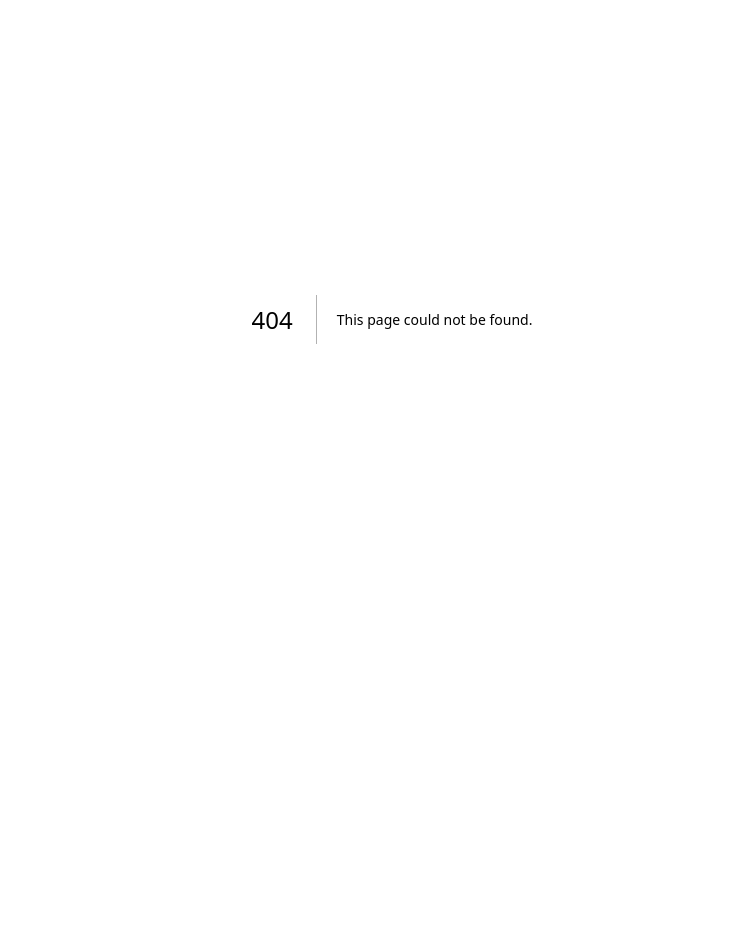
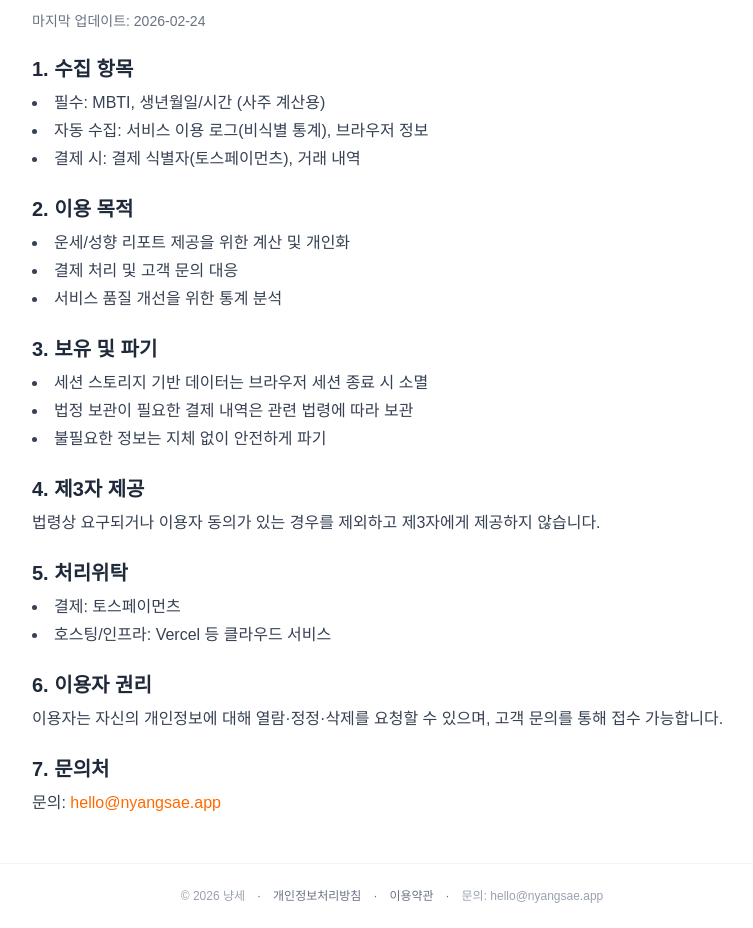
Before and after one commit to taehee-kimee/saju, a Next.js app: page /legal/privacy in a window 1280 px wide. Before the commit this address had no page. Shown: the part 81-1009 px from the top of the page, without its empty margins (248-1001 px from the left). Before the commit the page ends 800 px from the top, so only its background shows below. Built offline with nearby package versions, Linux system fonts and the light colour scheme.

Commit message:
chore: add legal pages and ads.txt placeholder for AdSense

```diff
--- a/app/layout.tsx
+++ b/app/layout.tsx
@@ -32,7 +32,18 @@ export default function RootLayout({
             crossOrigin="anonymous"
           />
         )}
-        {children}
+        <div className="min-h-screen flex flex-col">
+          <div className="flex-1">{children}</div>
+          <footer className="border-t border-gray-100 bg-white/80 backdrop-blur px-4 py-6 text-xs text-gray-500 flex flex-col sm:flex-row gap-3 sm:items-center sm:justify-center">
+            <span className="text-gray-400">© 2026 냥세</span>
+            <span className="hidden sm:inline">·</span>
+            <a href="/legal/privacy" className="hover:text-gray-700">개인정보처리방침</a>
+            <span className="hidden sm:inline">·</span>
+            <a href="/legal/terms" className="hover:text-gray-700">이용약관</a>
+            <span className="hidden sm:inline">·</span>
+            <span className="text-gray-400">문의: hello@nyangsae.app</span>
+          </footer>
+        </div>
       </body>
     </html>
   );
--- /dev/null
+++ b/app/legal/privacy/page.tsx
@@ -0,0 +1,69 @@
+export const metadata = {
+  title: '개인정보처리방침 | 냥세',
+  description: '냥세(猫世) 개인정보처리방침',
+};
+
+export default function PrivacyPage() {
+  return (
+    <main className="max-w-3xl mx-auto px-6 py-12 space-y-6 text-gray-800">
+      <h1 className="text-3xl font-bold mb-2">개인정보처리방침</h1>
+      <p className="text-sm text-gray-500">마지막 업데이트: 2026-02-24</p>
+
+      <section className="space-y-2">
+        <h2 className="text-xl font-semibold">1. 수집 항목</h2>
+        <ul className="list-disc list-inside space-y-1 text-gray-700">
+          <li>필수: MBTI, 생년월일/시간 (사주 계산용)</li>
+          <li>자동 수집: 서비스 이용 로그(비식별 통계), 브라우저 정보</li>
+          <li>결제 시: 결제 식별자(토스페이먼츠), 거래 내역</li>
+        </ul>
+      </section>
+
+      <section className="space-y-2">
+        <h2 className="text-xl font-semibold">2. 이용 목적</h2>
+        <ul className="list-disc list-inside space-y-1 text-gray-700">
+          <li>운세/성향 리포트 제공을 위한 계산 및 개인화</li>
+          <li>결제 처리 및 고객 문의 대응</li>
+          <li>서비스 품질 개선을 위한 통계 분석</li>
+        </ul>
+      </section>
+
+      <section className="space-y-2">
+        <h2 className="text-xl font-semibold">3. 보유 및 파기</h2>
+        <ul className="list-disc list-inside space-y-1 text-gray-700">
+          <li>세션 스토리지 기반 데이터는 브라우저 세션 종료 시 소멸</li>
+          <li>법정 보관이 필요한 결제 내역은 관련 법령에 따라 보관</li>
+          <li>불필요한 정보는 지체 없이 안전하게 파기</li>
+        </ul>
+      </section>
+
+      <section className="space-y-2">
+        <h2 className="text-xl font-semibold">4. 제3자 제공</h2>
+        <p className="text-gray-700">
+          법령상 요구되거나 이용자 동의가 있는 경우를 제외하고 제3자에게 제공하지 않습니다.
+        </p>
+      </section>
+
+      <section className="space-y-2">
+        <h2 className="text-xl font-semibold">5. 처리위탁</h2>
+        <ul className="list-disc list-inside space-y-1 text-gray-700">
+          <li>결제: 토스페이먼츠</li>
+          <li>호스팅/인프라: Vercel 등 클라우드 서비스</li>
+        </ul>
+      </section>
+
+      <section className="space-y-2">
+        <h2 className="text-xl font-semibold">6. 이용자 권리</h2>
+        <p className="text-gray-700">
+          이용자는 자신의 개인정보에 대해 열람·정정·삭제를 요청할 수 있으며, 고객 문의를 통해 접수 가능합니다.
+        </p>
+      </section>
+
+      <section className="space-y-2">
+        <h2 className="text-xl font-semibold">7. 문의처</h2>
+        <p className="text-gray-700">
+          문의: <a href="mailto:hello@nyangsae.app" className="text-orange-500">hello@nyangsae.app</a>
+        </p>
+      </section>
+    </main>
+  );
+}
--- /dev/null
+++ b/app/legal/terms/page.tsx
@@ -0,0 +1,66 @@
+export const metadata = {
+  title: '이용약관 | 냥세',
+  description: '냥세(猫世) 이용약관',
+};
+
+export default function TermsPage() {
+  return (
+    <main className="max-w-3xl mx-auto px-6 py-12 space-y-6 text-gray-800">
+      <h1 className="text-3xl font-bold mb-2">이용약관</h1>
+      <p className="text-sm text-gray-500">마지막 업데이트: 2026-02-24</p>
+
+      <section className="space-y-2">
+        <h2 className="text-xl font-semibold">1. 서비스</h2>
+        <p className="text-gray-700">
+          냥세는 MBTI와 사주 정보를 기반으로 한 고양이 캐릭터 운세/성향 리포트를 제공합니다. 제공되는 정보는 참고용이며 법적·의학적·재정적 자문이 아닙니다.
+        </p>
+      </section>
+
+      <section className="space-y-2">
+        <h2 className="text-xl font-semibold">2. 계정 및 이용</h2>
+        <ul className="list-disc list-inside space-y-1 text-gray-700">
+          <li>이용자는 정확한 정보를 입력해야 합니다.</li>
+          <li>서비스 내 결제 시, 결제 수단의 적법한 사용 권한이 있어야 합니다.</li>
+          <li>부정 사용, 서비스 방해 행위가 확인되면 이용이 제한될 수 있습니다.</li>
+        </ul>
+      </section>
+
+      <section className="space-y-2">
+        <h2 className="text-xl font-semibold">3. 결제 및 환불</h2>
+        <ul className="list-disc list-inside space-y-1 text-gray-700">
+          <li>유료 리포트는 결제 완료 후 즉시 제공됩니다.</li>
+          <li>디지털 콘텐츠 특성상 사용 후 환불이 제한될 수 있습니다.</li>
+          <li>오류·중복 결제 등은 고객 문의를 통해 확인 후 처리합니다.</li>
+        </ul>
+      </section>
+
+      <section className="space-y-2">
+        <h2 className="text-xl font-semibold">4. 면책</h2>
+        <p className="text-gray-700">
+          제공되는 정보는 참고용이며, 해석·판단·행동의 책임은 이용자에게 있습니다. 서비스 중단, 데이터 손실 등 불가항력적 사유에 대해서는 책임이 제한됩니다.
+        </p>
+      </section>
+
+      <section className="space-y-2">
+        <h2 className="text-xl font-semibold">5. 콘텐츠 및 지식재산권</h2>
+        <p className="text-gray-700">
+          서비스 내 텍스트, 이미지, UI 등은 회사 또는 정당한 권리자에게 귀속됩니다. 무단 복제·배포를 금합니다.
+        </p>
+      </section>
+
+      <section className="space-y-2">
+        <h2 className="text-xl font-semibold">6. 변경</h2>
+        <p className="text-gray-700">
+          약관은 필요 시 변경될 수 있으며, 변경 시 공지 후 적용됩니다. 변경 이후 계속 이용 시, 변경된 약관에 동의한 것으로 간주됩니다.
+        </p>
+      </section>
+
+      <section className="space-y-2">
+        <h2 className="text-xl font-semibold">7. 문의</h2>
+        <p className="text-gray-700">
+          문의: <a href="mailto:hello@nyangsae.app" className="text-orange-500">hello@nyangsae.app</a>
+        </p>
+      </section>
+    </main>
+  );
+}
```
Also changed, not shown: public/ads.txt (added).
